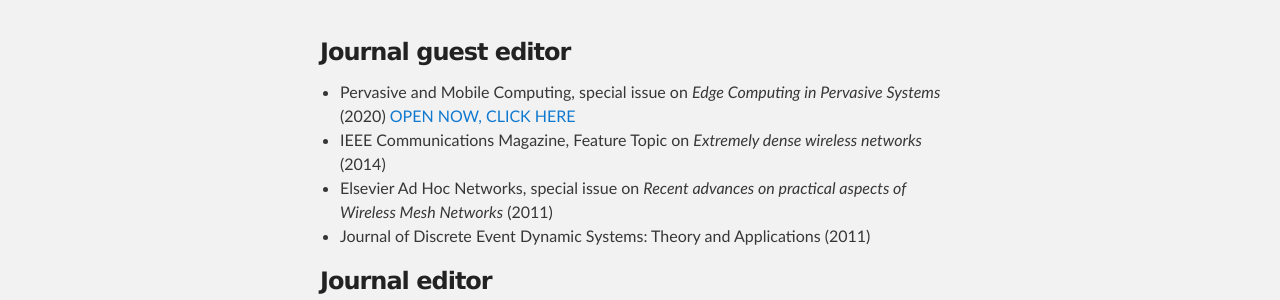
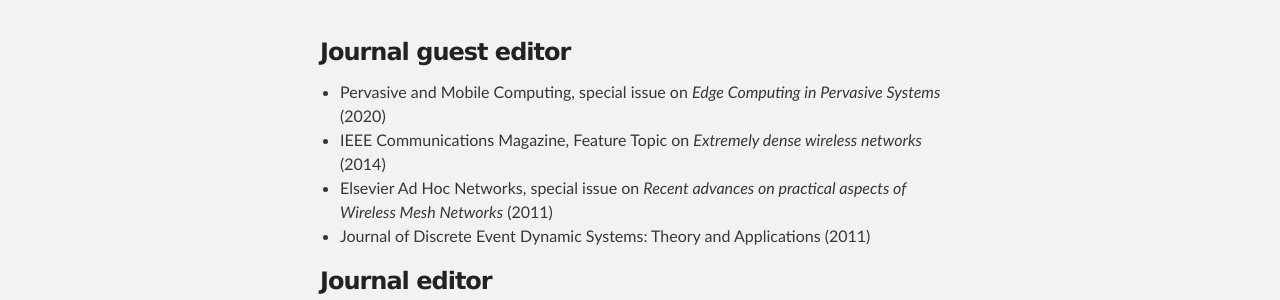
Before and after one commit to ccicconetti/ccicconetti.github.io, a Jekyll site: the page built from editorial.md, in a window 1280 px wide. Shown: the part 226-526 px from the top of the page. Built offline with Jekyll 4.4.1, drawn with Linux system fonts in a browser that asks for light colours.

Commit message:
Remove links to submit to PMC SI Pervasive Edge

```diff
--- a/editorial.md
+++ b/editorial.md
@@ -5,7 +5,7 @@ layout: page
 
 ### Journal guest editor
 
-- Pervasive and Mobile Computing, special issue on _Edge Computing in Pervasive Systems_ (2020) [OPEN NOW, CLICK HERE](https://www.journals.elsevier.com/pervasive-and-mobile-computing/call-for-papers/special-issue-on-edge-computing-in-pervasive-systems)
+- Pervasive and Mobile Computing, special issue on _Edge Computing in Pervasive Systems_ (2020)
 - IEEE Communications Magazine, Feature Topic on _Extremely dense wireless networks_ (2014)
 - Elsevier Ad Hoc Networks, special issue on _Recent advances on practical aspects of Wireless Mesh Networks_ (2011)
 - Journal of Discrete Event Dynamic Systems: Theory and Applications (2011)
```
Also changed, not shown: index.md (+0 -1 lines).
